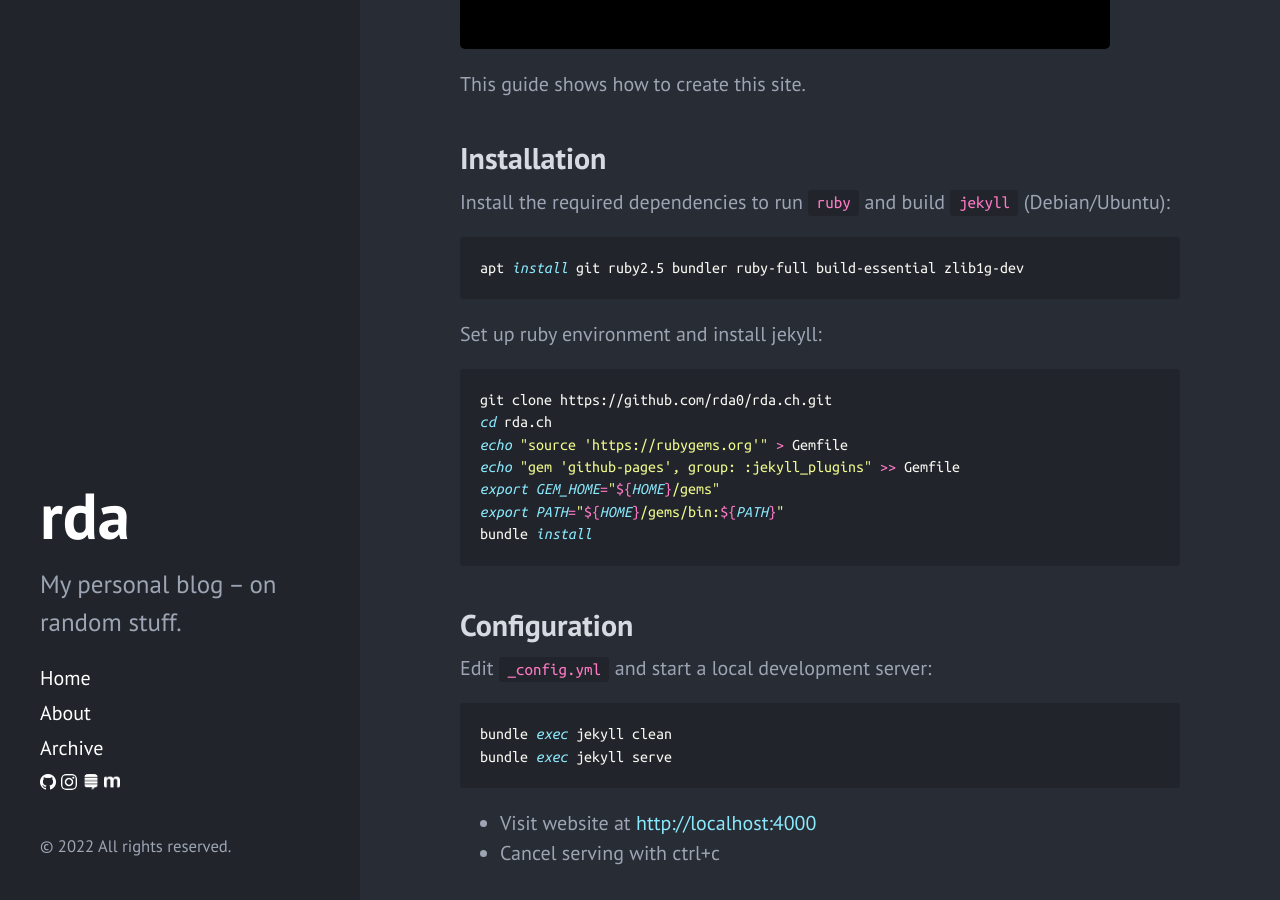
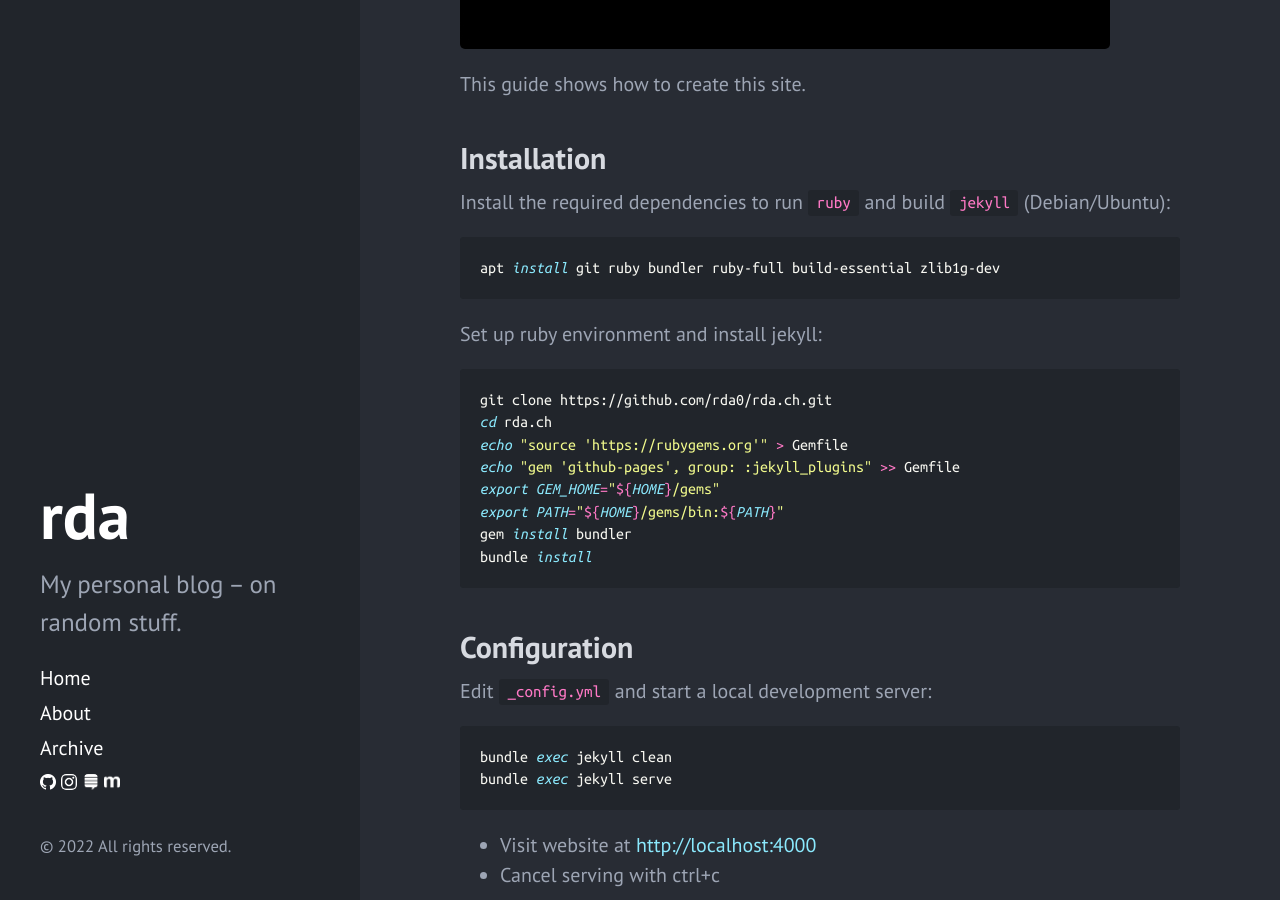
Before and after one commit to rda0/rda.ch, a Jekyll site: the page built from _posts/2020-10-04-create-a-jekyll-site.md, in a window 1280 px wide and 900 px high, scrolled down 801 px. Built offline with Jekyll 4.4.1, drawn with Linux system fonts in a browser that asks for light colours.

Commit message:
Update ruby instructions for focal

````diff
--- a/_posts/2020-10-04-create-a-jekyll-site.md
+++ b/_posts/2020-10-04-create-a-jekyll-site.md
@@ -15,7 +15,7 @@ This guide shows how to create this site.
 Install the required dependencies to run `ruby` and build `jekyll` (Debian/Ubuntu):
 
 ```bash
-apt install git ruby2.5 bundler ruby-full build-essential zlib1g-dev
+apt install git ruby bundler ruby-full build-essential zlib1g-dev
 ```
 
 Set up ruby environment and install jekyll:
@@ -27,6 +27,7 @@ echo "source 'https://rubygems.org'" > Gemfile
 echo "gem 'github-pages', group: :jekyll_plugins" >> Gemfile
 export GEM_HOME="${HOME}/gems"
 export PATH="${HOME}/gems/bin:${PATH}"
+gem install bundler
 bundle install
 ```
 
````
